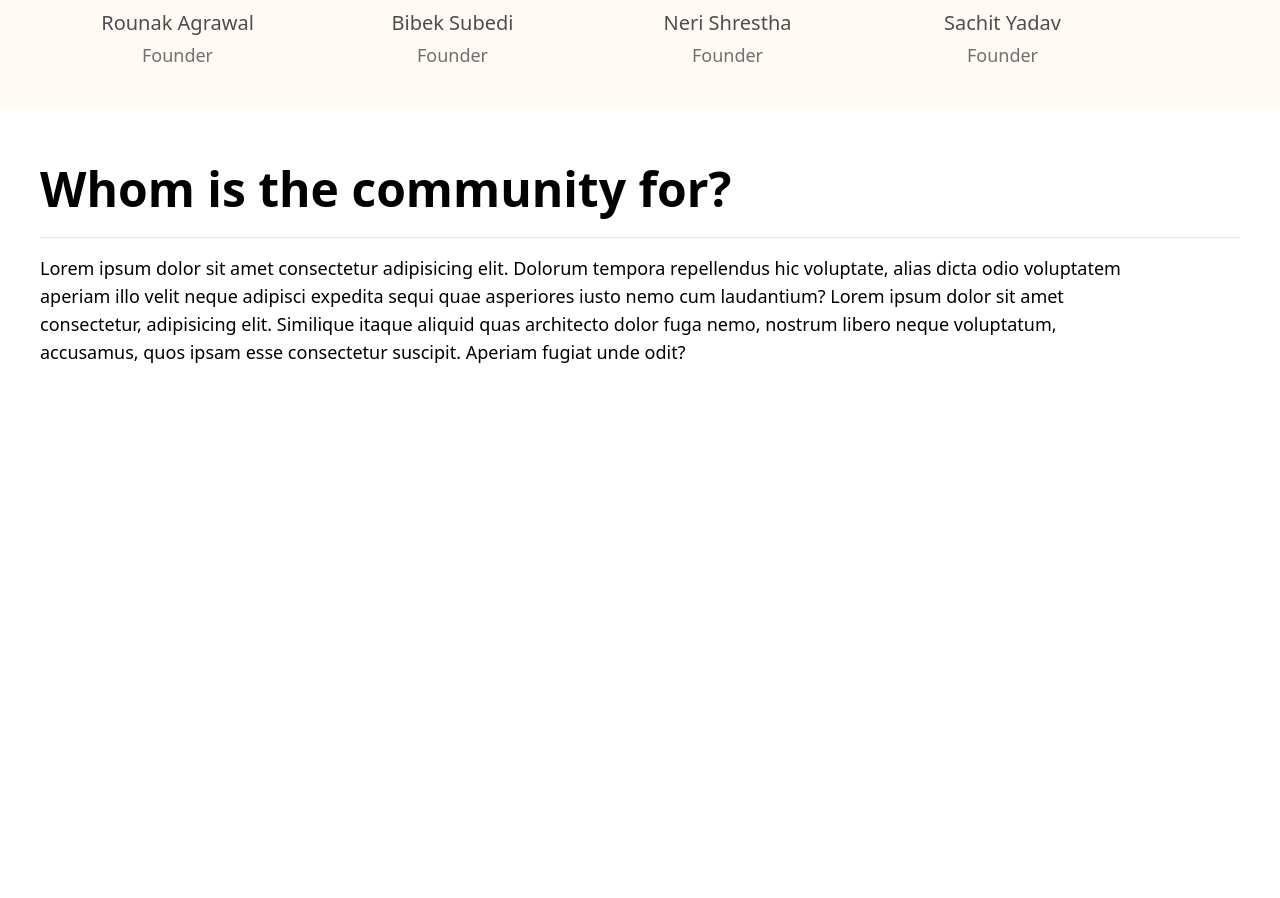
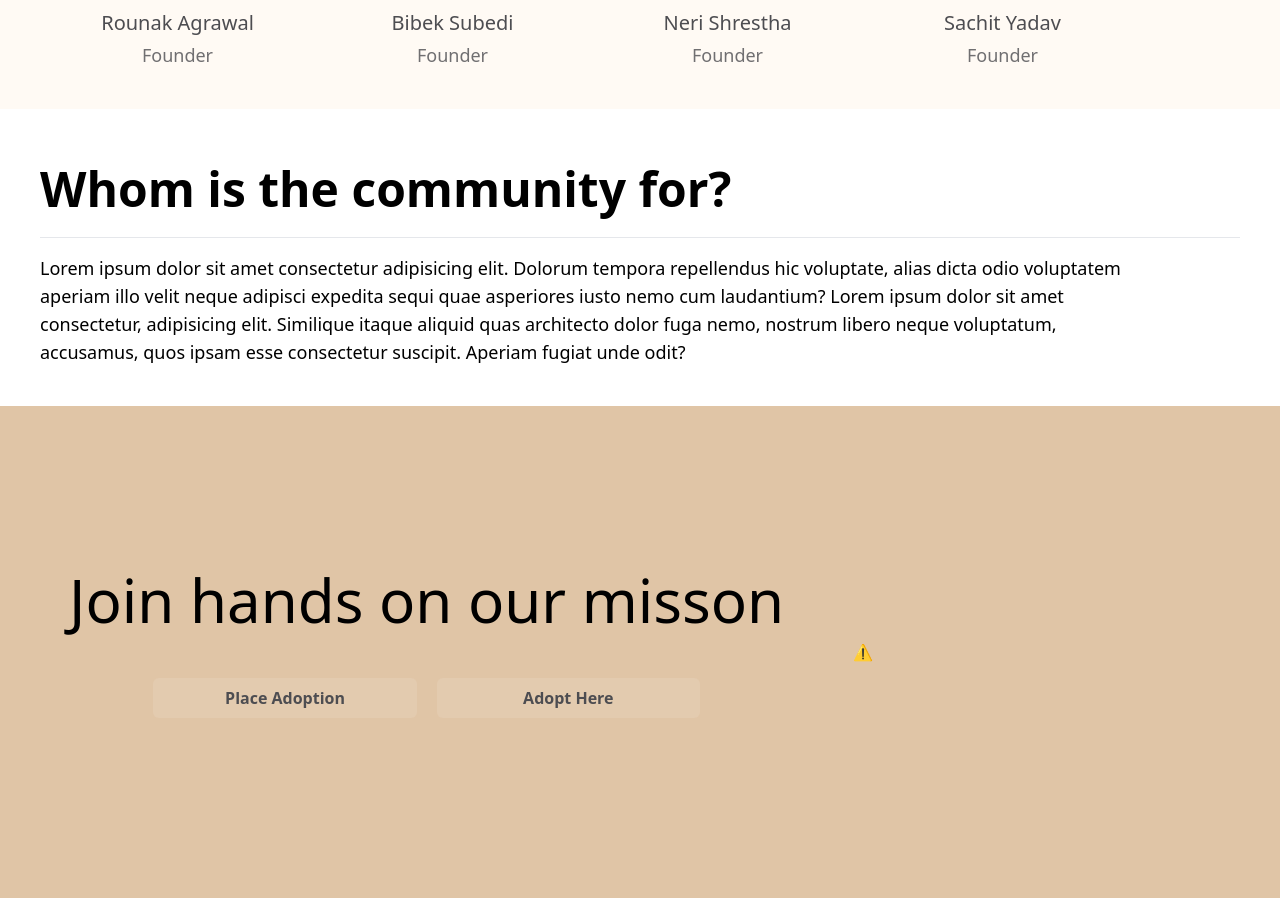
Before and after one commit to userrounakk/PetPupp, a website: page public/about.html in a window 1280 px wide. Shown: the part 2163-3061 px from the top of the page. Before the commit the page ends 2569 px from the top, so only its background shows below. Drawn offline with nearby package versions, Linux system fonts and the light colour scheme; files that its build step writes are made by us from their sources; no server answers.

Commit message:
Join hands section

```diff
--- a/public/about.html
+++ b/public/about.html
@@ -9,6 +9,7 @@
     <link rel="stylesheet" href="style.css">
     <link rel="shortcut icon" href="favicon.png" type="image/png">
     <script src="https://cdn.tailwindcss.com"></script>
+    <script src="https://unpkg.com/@lottiefiles/lottie-player@latest/dist/lottie-player.js"></script>
 </head>
 
 <body>
@@ -125,6 +126,31 @@
             architecto dolor fuga nemo, nostrum libero neque voluptatum, accusamus, quos ipsam esse consectetur
             suscipit. Aperiam fugiat unde odit?</p>
     </section>
+
+    <footer>
+        <section class="bg-[#E0C5A6] w-full flex items-center py-24 ">
+            <div class="left w-8/12 text-center">
+                <h1 class="text-6xl">Join hands on our misson</h1>
+                <div class="buttons mt-8 px-8">
+                    <button
+                        class="w-4/12 px-2 mx-2 my-4 py-2 font-bold text-[#4D4D51] bg-[#E3CBAF] rounded-md hover:bg-[#B8A38B] hover:text-white focus:outline-none focus:shadow-outline"
+                        type="button">
+                        Place Adoption
+                    </button>
+                    <button
+                        class="w-4/12 px-2 mx-2 my-4 py-2 font-bold text-[#4D4D51] bg-[#E3CBAF] rounded-md hover:bg-[#B8A38B] hover:text-white focus:outline-none focus:shadow-outline"
+                        type="button">
+                        Adopt Here
+                    </button>
+                </div>
+            </div>
+            <div class="right">
+                <lottie-player src="https://assets6.lottiefiles.com/packages/lf20_syqnfe7c.json"
+                    background="transparent" speed="2" style="width: 300px; height: 300px;" loop autoplay>
+                </lottie-player>
+            </div>
+        </section>
+    </footer>
 </body>
 
 </html>
```
